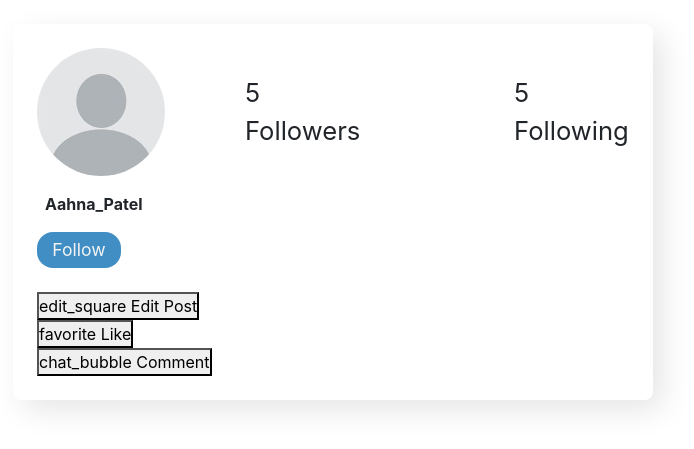
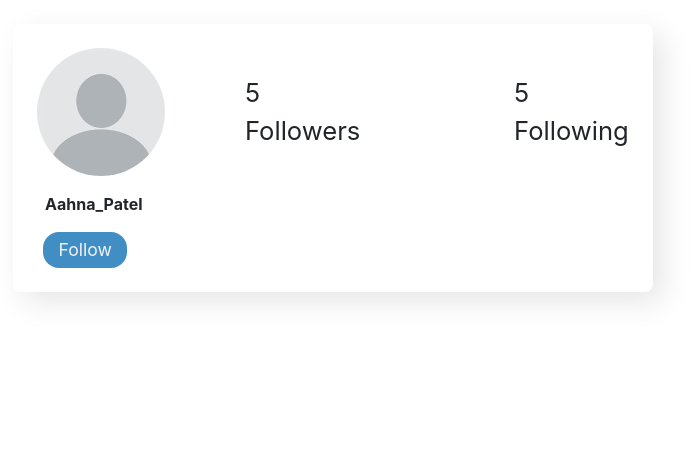
Before and after one commit to ronaakk/Social-Media-Network, a Django app: a page that uses network/templates/network/user-profile.html in a window 1280 px wide. Shown: the part 80-529 px from the top of the page, without its empty margins (307-1001 px from the left). Run offline with Django 3.2, Linux system fonts and the light colour scheme; a user stored in the database is signed in; data comes from the database, SQL or seed files in the repository; both versions use the stored data as it was after the commit; some libraries are stand-ins or nearby versions.

Commit message:
Profile page almost complete, need some minor styling

```diff
--- a/network/static/network/css/profile-page.css
+++ b/network/static/network/css/profile-page.css
@@ -47,10 +47,15 @@
     margin-left: 4.5rem;
 }
 
+.user-tweets {
+    flex-direction: column;
+}
+
 .action-section {
     display: flex;
     justify-content: flex-start;
     align-items: center;
+    margin-left: 0.4rem;
 }
 
 .action-button {
@@ -67,3 +72,151 @@
 .action-button:hover {
     background-color: var(--main-color-focus);
 }
+
+/* User tweet styles */
+.post {
+    margin: 1.3rem auto;
+    display: flex;
+    flex-direction: column;
+    width: 90%;
+    min-width: 450px;
+    max-width: 625px;
+
+    border-radius: .5rem;
+    box-shadow: 10px 10px 30px rgba(0,0,0,0.1);
+    padding: 1.5rem;
+    justify-content: space-between;
+    background-color: white;
+}
+
+.post:hover {
+    cursor: pointer;
+}
+
+.post-layout {
+    display: flex;
+    justify-content: space-between;
+    gap: 0.5rem;
+}
+
+.small-post-section {
+    margin-right: 0.5rem;
+}
+
+.section-row {
+    min-width: 90%;
+}
+
+.tweet-details {
+    display: flex;
+    flex-direction: column;
+    justify-content: center;
+    gap: 0.2rem;
+}
+
+.tweet-header {
+    display: flex;
+    gap: 0.3rem;
+    align-items: flex-end;
+}
+
+.username-post {
+    width: max-content;
+    transition: all 0.3s ease;
+    font-weight: bold;
+    cursor: pointer;
+}
+
+.username-post:hover {
+    color: var(--main-color);
+    text-decoration: none;
+}
+
+.date-posted {
+    font-size: 0.9rem;
+    color: gray;
+}
+
+.tweet {
+    margin-top: 0.3rem;
+    max-width: 95%;
+}
+
+.tweet-details__image {
+    display: flex;
+    justify-content: flex-start;
+    align-items: center;
+    margin-bottom: 1rem;
+    margin-top: 1rem;
+}
+
+.posted-tweet-picture {
+    max-width: 90%;
+    max-height: 700px;
+    object-fit: contain;
+    border-radius: 0.5rem;
+}
+
+.tweet-actions-post {
+    display: flex;
+    align-items: center;
+    gap: 1rem;
+    position: relative;
+    margin-top: 0.5rem;
+    justify-content: space-between;
+}
+
+.tweet-actions-section {
+    display: flex;
+    justify-content: flex-start;
+    align-items: center;
+    width: 70%;
+    margin-top: 0.3rem;
+}
+
+.like-section, .comment-section, .edit-section {
+    display: flex;
+    align-items: center;
+    gap: 0.6rem;
+    transition: 0.1s color ease;
+}
+
+/* When edit section is not visible */
+.like-section, .comment-section, .edit-section {
+    margin-right: 2.3rem;
+}
+
+.edit-button, .like-button, .comment-button {
+    display: flex;
+    align-items: center;
+    justify-content: center;
+    border: none;
+    background: none;
+    padding: 0;
+}
+
+.edit-button .material-symbols-outlined {
+    display: flex;
+    align-items: center;
+    justify-content: center;
+    font-weight: 400;
+    padding-bottom: 0.29rem;
+}
+
+.edit-section:hover,
+.edit-section:hover .edit-button,
+.edit-section:hover .edit-button .material-symbols-outlined {
+    opacity: 0.5;
+}
+
+.like-section:hover,
+.like-section:hover .like-button,
+.like-section:hover .like-button .material-symbols-outlined {
+    color: red;
+}
+
+.comment-section:hover,
+.comment-section:hover .comment-button,
+.comment-section:hover .comment-button .material-symbols-outlined {
+    color: var(--main-color);
+}
--- a/network/static/network/js/posts.js
+++ b/network/static/network/js/posts.js
@@ -286,7 +286,7 @@ function addPostToPage(tweet, tweetImageFile = "", username, date_posted, likesC
 
     // Loading the tweet likes and comments (if any)
     tweetLikes.textContent = likesCount > 1 || likesCount === 0 ? `${likesCount} Likes` : `${likesCount} Like`;
-    tweetComments.textContent = commentsCount > 1 || commentsCount === 0 ? `${commentsCount} Comments` : `${likesCount} Comment`;
+    tweetComments.textContent = commentsCount > 1 || commentsCount === 0 ? `${commentsCount} Comments` : `${commentsCount} Comment`;
 
     // Checking to see if authenticated user is creator of tweet
     const editSection = tweetDetails.querySelector(".edit-section");
--- a/network/templates/network/user-profile.html
+++ b/network/templates/network/user-profile.html
@@ -4,7 +4,7 @@
 {% block extra_head %}
     <link href="{% static 'network/css/profile-page.css' %}" rel="stylesheet">
     <script src= {% static 'network/js/user-profile.js' %} type="text/javascript"></script>
-    {% comment %} <script src= {% static 'network/js/posts.js' %} type="text/javascript"></script> {% endcomment %}
+    <link rel="stylesheet" href="https://fonts.googleapis.com/css2?family=Material+Symbols+Outlined:opsz,wght,FILL,GRAD@20..48,100..700,0..1,-50..200" />
     <title> {% block title %}{{ users_profile.user }}{% endblock title %} </title>
 {% endblock extra_head %}
 
@@ -20,46 +20,55 @@
 
         <div class="user-details">
             <span class="user-username">{{ users_profile.user.username }}</span>
+            {% if users_profile.bio %}
                 <span class="user-bio">{{ users_profile.bio }}</span>
+            {% endif %}
         </div>
 
+
+        {% if user_profile %}
             <!-- TODO: Need to edit this to either show follow/following-->
             <div class="action-section">
                 <button class="action-button">Follow</button>
             </div>
+        {% endif %}
 
         <div class="user-tweets">
-            <!-- TODO: Clicking on a post should go to a separate page and show all comments, etc. -->
-            <div class="post hidden">
+            {% if users_tweets %}
+                {% for tweet in users_tweets %}
+                    <div class="post">
+                        <div class="post-layout">
 
-                <div class="post-layout">
+                            <img src="{{ users_profile.profile_picture.url }}" class="profile-pic small-post-section tweet-creator">
+
                             <!-- Actual post content (profile image, username, tweet, and image) -->
                             <div class="section-row">
                                 <div class="tweet-details">
                                     <div class="tweet-header">
-                                <a class="user-profile-link" href="">
-                                    <input type="hidden" id="tweet-username" value="{{ user_profile.user }}">
-                                </a>
-                                <p class="username-post"></p>
-                                <p class="date-posted"></p>
+                                        <input type="hidden" id="tweet-username" value="{{ users_profile.user }}">
+                                        <p class="username-post">{{ users_profile.user.username }}</p>
+                                        <p class="date-posted"> • {{ tweet.date_posted }}</p>
                                     </div>
 
-                            <p class="tweet"></p>
+                                    <p class="tweet">{{ tweet.tweet }}</p>
 
+                                    {% if tweet.image %}
                                     <div class="tweet-details__image">
-                                <img src="" class="posted-tweet-picture">
+                                        <img src="{{ tweet.image.url }}" class="posted-tweet-picture">
                                     </div>
+                                    {% endif %}
 
                                     <!-- Edit/Delete a post (given creator is authenticated), Likes, Comments (give this div a class of "tweet-actions") -->
                                     <div class="tweet-actions-post">
                                         <div class="tweet-actions-section">
+                                            {% if user_profile.user.username == users_profile.user.username %}
                                                 <div class="edit-section">
                                                     <!-- Edit Button -->
                                                     <button class="edit-button">
                                                         <span class="material-symbols-outlined">edit_square</span>
-                                            <span class="tooltiptext">Edit Post</span>
                                                     </button>
                                                 </div>
+                                            {% endif %}
 
                                             <div class="like-section">
                                                 <!-- Like Button -->
@@ -86,6 +95,8 @@
                             </div>
                         </div>
                     </div>
+                {% endfor %}
+            {% endif %}
         </div>
     </div>
 {% endblock body %}
--- a/network/urls.py
+++ b/network/urls.py
@@ -14,5 +14,4 @@ urlpatterns = [
     # API Routes (to handle saving, retrieving tweet data)
     path("post_tweet/", views.post_tweet, name="post_tweet"),
     path("load_feed/<str:feed>", views.load_feed, name="load_feed"),
-
 ] + static(settings.MEDIA_URL, document_root=settings.MEDIA_ROOT)
--- a/network/views.py
+++ b/network/views.py
@@ -169,22 +169,20 @@ def post_tweet(request):
 
 def view_profile(request, username):
 
-    # Getting the user whos profile was clicked
-    clicked_user = User.objects.get(username=username)
-    users_profile = UserProfile.objects.get(user = clicked_user)
-    users_tweets = Tweet.objects.filter(user = clicked_user)
+    if request.method == "GET":
 
-    # Current users profile
-    try:
-        current_user_profile = UserProfile.objects.get(user=request.user)
-    except:
-        current_user_profile = None
+        # Getting the user whos profile was clicked
+        clicked_user = User.objects.get(username=username)
+        users_profile = UserProfile.objects.get(user = clicked_user)
+        users_tweets = Tweet.objects.filter(user = clicked_user)
+        current_user_profile = UserProfile.objects.get(user=request.user) if request.user.is_authenticated else None
 
-    return render(request, "network/user-profile.html", {
-        "users_profile": users_profile,
-        "user_tweets": users_tweets,
-        "user_profile": current_user_profile
-    })
+        print(users_tweets)
+        return render(request, "network/user-profile.html", {
+            "users_profile": users_profile,
+            "users_tweets": users_tweets.order_by("-date_posted"),
+            "user_profile": current_user_profile
+        })
 
 def load_feed(request, feed):
     if request.method == "GET":
```
Also changed, not shown: network/static/network/css/post-section.css (+0 -20 lines), network/static/network/js/user-profile.js (+68 -0 lines), db.sqlite3. Lines whose indentation alone changed are shown as unchanged.
